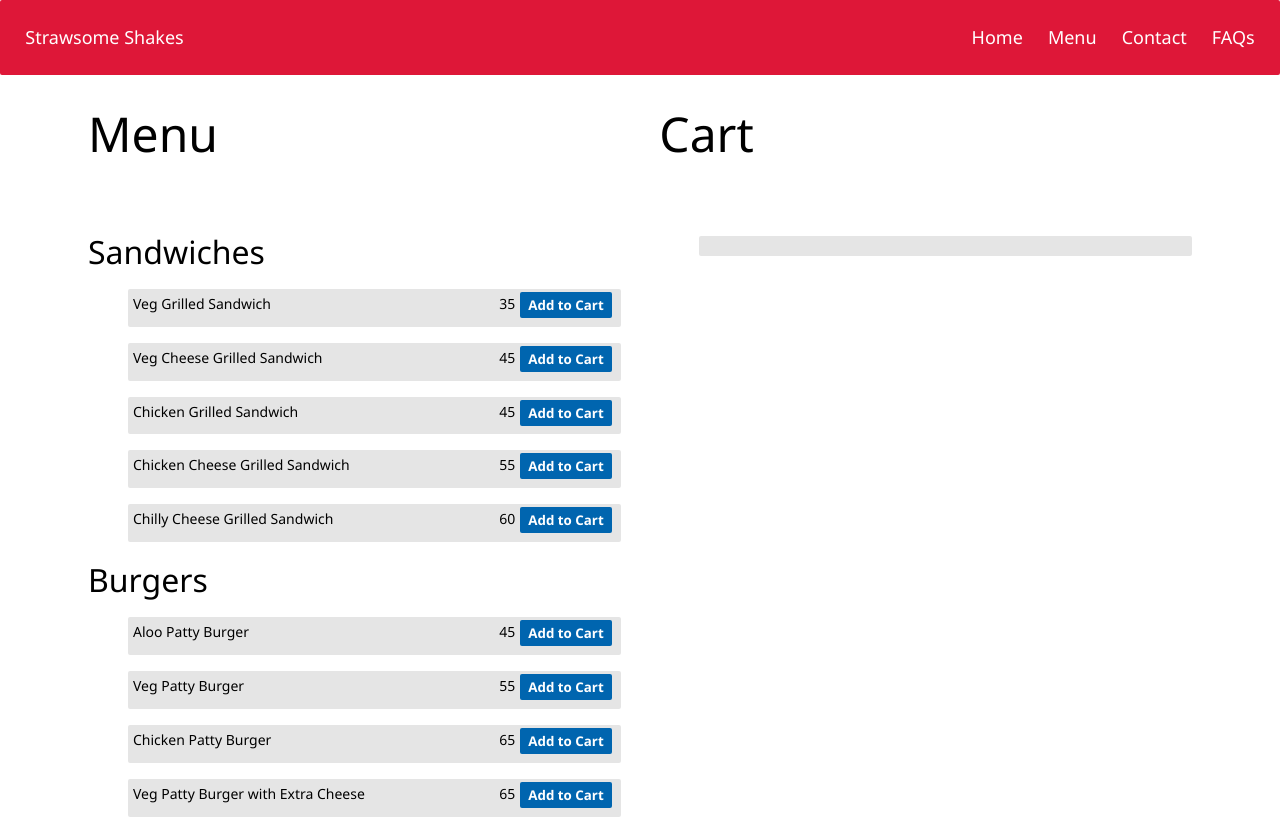
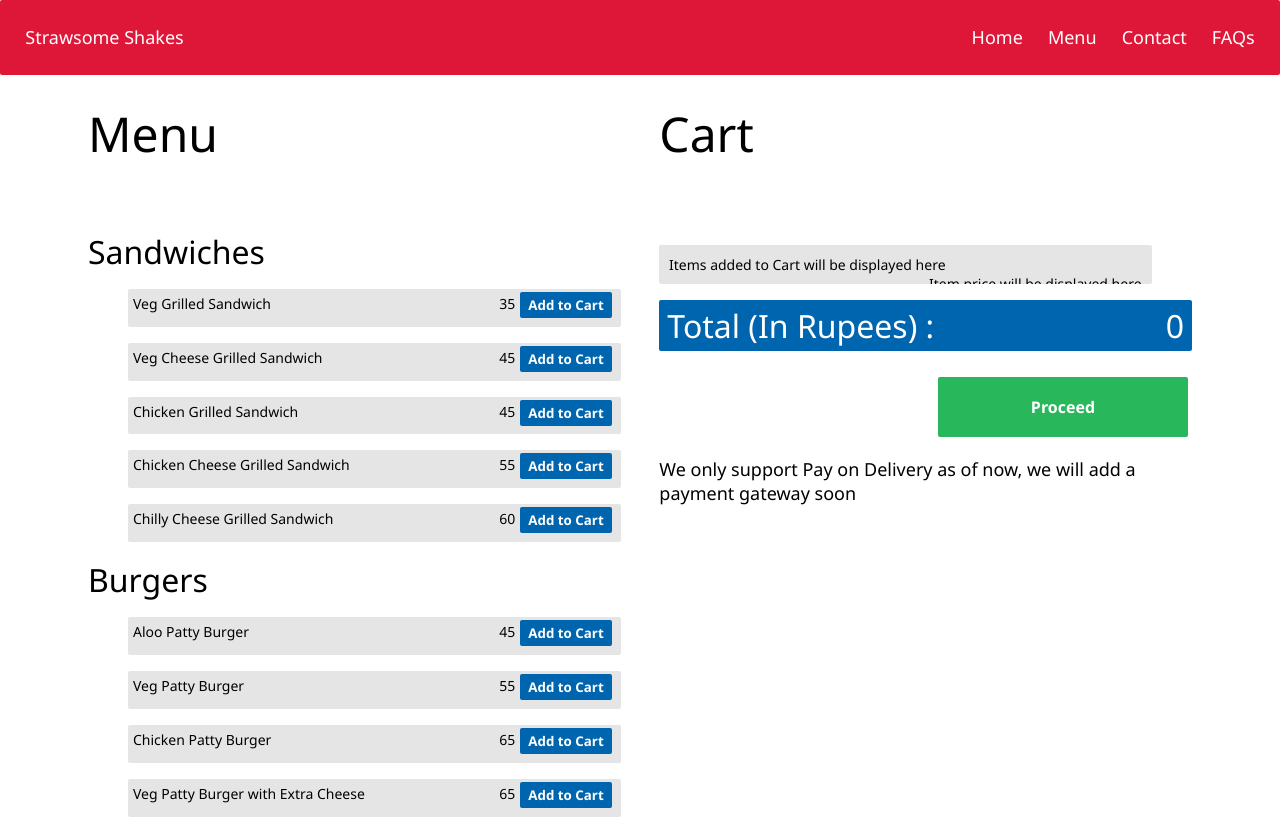
Before and after one commit to shivendrasaurav/StrawsomeShakes, a React (Create React App) app in the folder strawsomeshakes/: page /#/menu in a window 1280 px wide. Shown: the top 819 px of the page. Built offline with nearby package versions, Linux system fonts and the light colour scheme.

Commit message:
Working Cart

```diff
--- a/strawsomeshakes/src/App.css
+++ b/strawsomeshakes/src/App.css
@@ -34,6 +34,20 @@ h6{font-size: 200%; font-weight: 200; margin: 10px; margin-left: 0px; text-align
 .sticky-top{
     position: sticky;
     top: 0px;
+}
+
+.cart{
+    max-height: 600px;
+    overflow-y: auto;
+    transform: rotate(180deg);
+}
+.cart .rot{
+    transform: rotate(180deg);
+}
+
+.float{
+    position: relative;
+    z-index: 2;
 }
 
 .padmar{
@@ -190,7 +204,7 @@ button.large,.button.large{min-width: 250px; height: 60px; font-size: 48dp;}
     -moz-appearance: none;
     appearance: none;
     border: 4px solid transparent;
-    font-size: auto;
+    font-size: 16px;
     outline: none;
     overflow: hidden;
     padding: none;
--- a/strawsomeshakes/src/components/MenuComp.js
+++ b/strawsomeshakes/src/components/MenuComp.js
@@ -1,5 +1,4 @@
 import React, {Component} from 'react';
-import { Card, CardImg, CardImgOverlay, CardText, CardBody, CardTitle } from 'reactstrap';
 import '../App.css';
 import Topnav from './TopnavComp'
 import Footer from './FooterComp'
@@ -8,7 +7,7 @@ import burgers from './menu/burgers'
 import sandwiches from './menu/sandwiches'
 import milkshakes from './menu/milkshakes'
 import cartItems from './cart/CartItems.js'
-import cartPrices from './cart/CartItems.js'
+import cartPrices from './cart/CartPrices.js'
 var total = 0;
 var i=0;
 
@@ -24,10 +23,6 @@ class Menu extends Component{
         total = parseInt(price) + total;
         cartItems.push(item);
         cartPrices.push(price);
-        console.log(total);
-        console.log(cartItems);
-        console.log(cartPrices);
-//        document.getElementById("cartitems").innerHTML = {cartPrices: 0};
         this.renderCart();
     }
 
@@ -46,11 +41,29 @@ class Menu extends Component{
     }
 
     renderCart(){
-        document.getElementById("cartitem").innerHTML = cartItems[i];
-        document.getElementById("cartitem").id = "cartitem" + i;
-        var a = document.createElement("li");
-        a.id = "cartitem";
-        document.getElementById("cart").appendChild(a);
+        var d = document.getElementById("cart");
+        var c = document.createElement("li");
+        c.id = "cartitem";
+        c.classList = "rot";
+        d.appendChild(c);
+
+        document.getElementById("itemname").innerHTML = cartItems[i];
+        document.getElementById("itemname").id = "item" + i;
+        var a = document.createElement("span");
+        a.id = "itemname";
+        c.appendChild(a);
+
+        document.getElementById("itemprice").innerHTML = "Rs. " + cartPrices[i];
+        document.getElementById("itemprice").id = "itemprice" + i;
+        var b = document.createElement("span");
+        b.id = "itemprice";
+        b.classList = "right"
+        c.appendChild(b);
+
+        c.id = "cartitem" + i;
+
+        document.getElementById("total").innerHTML = total;
+
         i++;
     }
 
@@ -112,11 +125,25 @@ class Menu extends Component{
                             {bev}
 
                     </div>
-                    <div class="column large6 medium6 small12 right">
+                    <div class="column large6 medium6 small12 right float">
                         <h3>Cart</h3><br /><br />
-                            <ul id="cart">
-                                <li id="cartitem"></li>
-                            </ul>
+                        <ul id="cart" class="cart">
+                            <li id="cartitem" class="rot">
+                                <span id="itemname">Items added to Cart will be displayed here</span>
+                                <span id="itemprice" class="right">Item price will be displayed here</span>
+                            </li>
+                        </ul>
+                        <h6 class="center primary_blue padmar">
+                            <span>Total (In Rupees) :</span>
+                            <span class="right" id="total">0</span>
+                        </h6>
+                        <br></br>
+                        <button class="large right primary_green frost_container">
+                            <span class="frost">Proceed</span>
+                        </button>
+                        <br></br><br></br><br></br>
+                        <p>We only support Pay on Delivery as of now, we will add a payment gateway soon</p>
+
                     </div>
                 </div>
 
```
